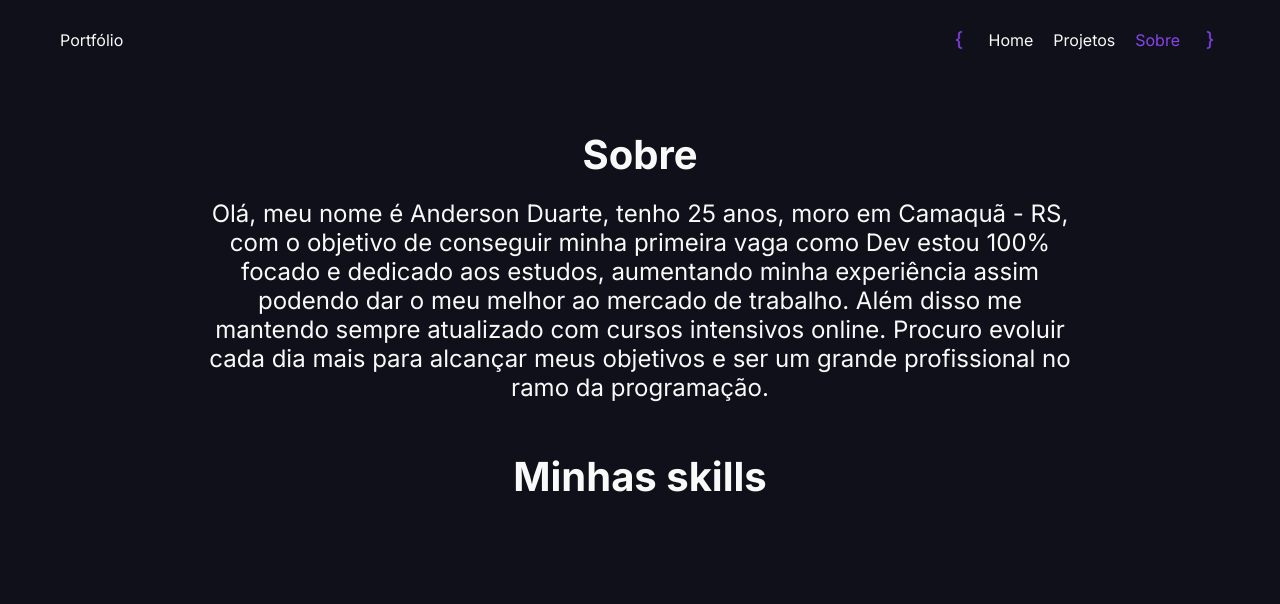
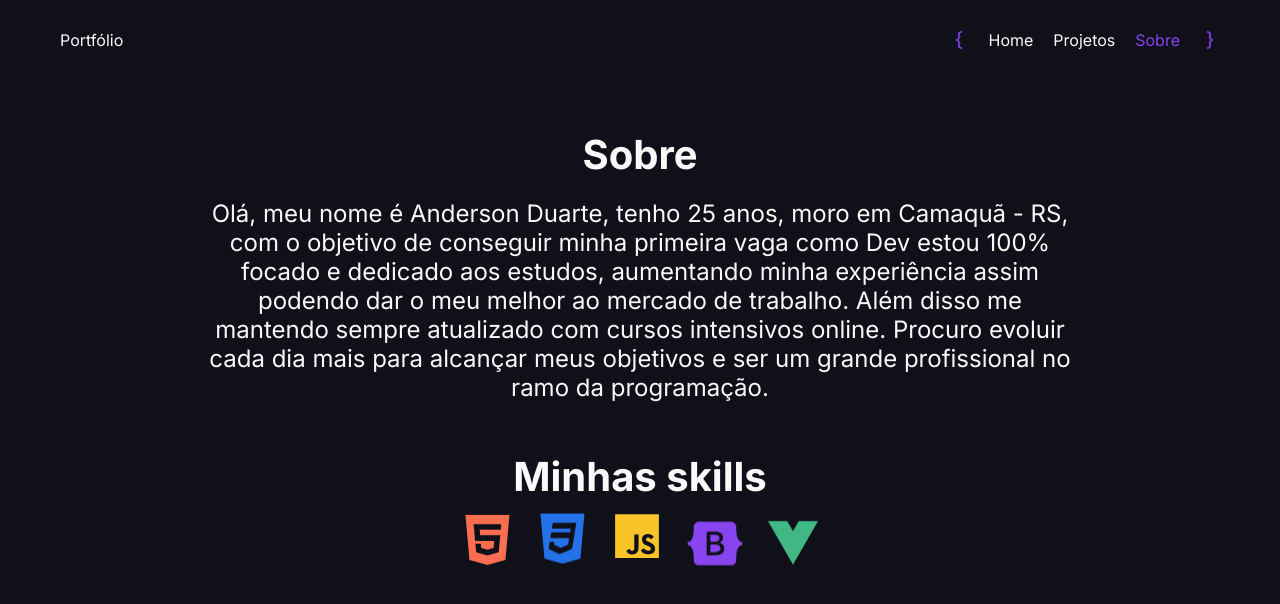
Before and after one commit to Andsu29/meuportifolio, a Vue app: page /sobre in a window 1280 px wide. Shown: the top 604 px of the page. Built offline with nearby package versions, Linux system fonts and the light colour scheme.

Commit message:
ajustes dos path das imgs

```diff
--- a/src/views/sobreView.vue
+++ b/src/views/sobreView.vue
@@ -11,24 +11,14 @@
     </p>
     <div class="minhas-skills">
       <h1>Minhas skills</h1>
-      <!--
 
       <div class="skills">
-        <img title="HTML" src="..\src\assets\skills\html5.svg" alt="" />
-        <img title="CSS" src="..\src\assets\skills\css3.svg" alt="" />
-        <img
-          title="JavaScript"
-          src="..\src\assets\skills\javascript.svg"
-          alt=""
-        />
-        <img
-          title="Bootstrap"
-          src="..\src\assets\skills\bootstrap.svg"
-          alt=""
-        />
-        <img title="Vuejs" src="..\src\assets\skills\vue.svg" alt="" />
+        <img title="HTML" src="../assets/skills/html5.svg" alt="" />
+        <img title="CSS" src="../assets/skills/css3.svg" alt="" />
+        <img title="JavaScript" src="../assets/skills/javascript.svg" alt="" />
+        <img title="Bootstrap" src="../assets/skills/bootstrap.svg" alt="" />
+        <img title="Vuejs" src="../assets/skills/vue.svg" alt="" />
       </div>
-      -->
     </div>
   </div>
 </template>
```
